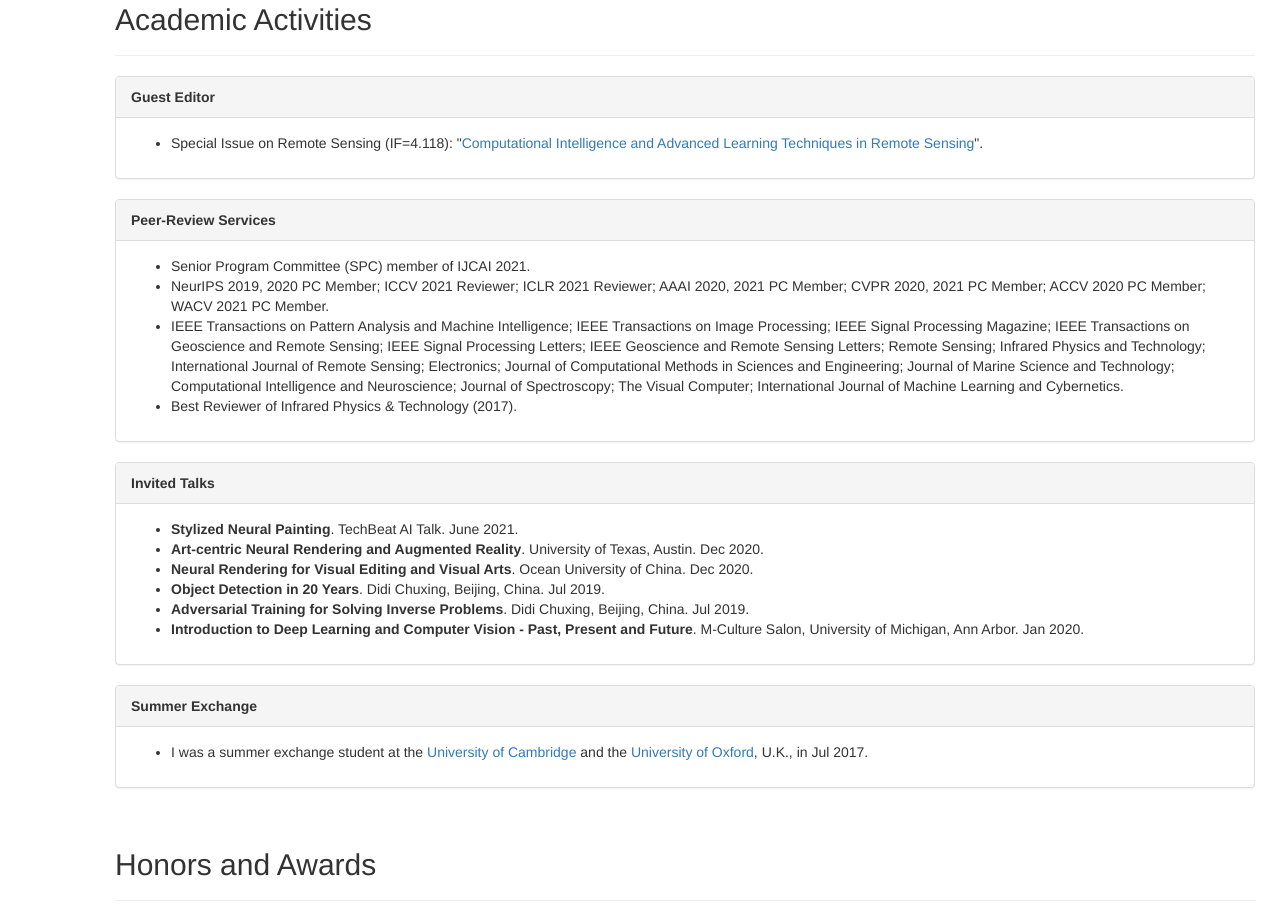
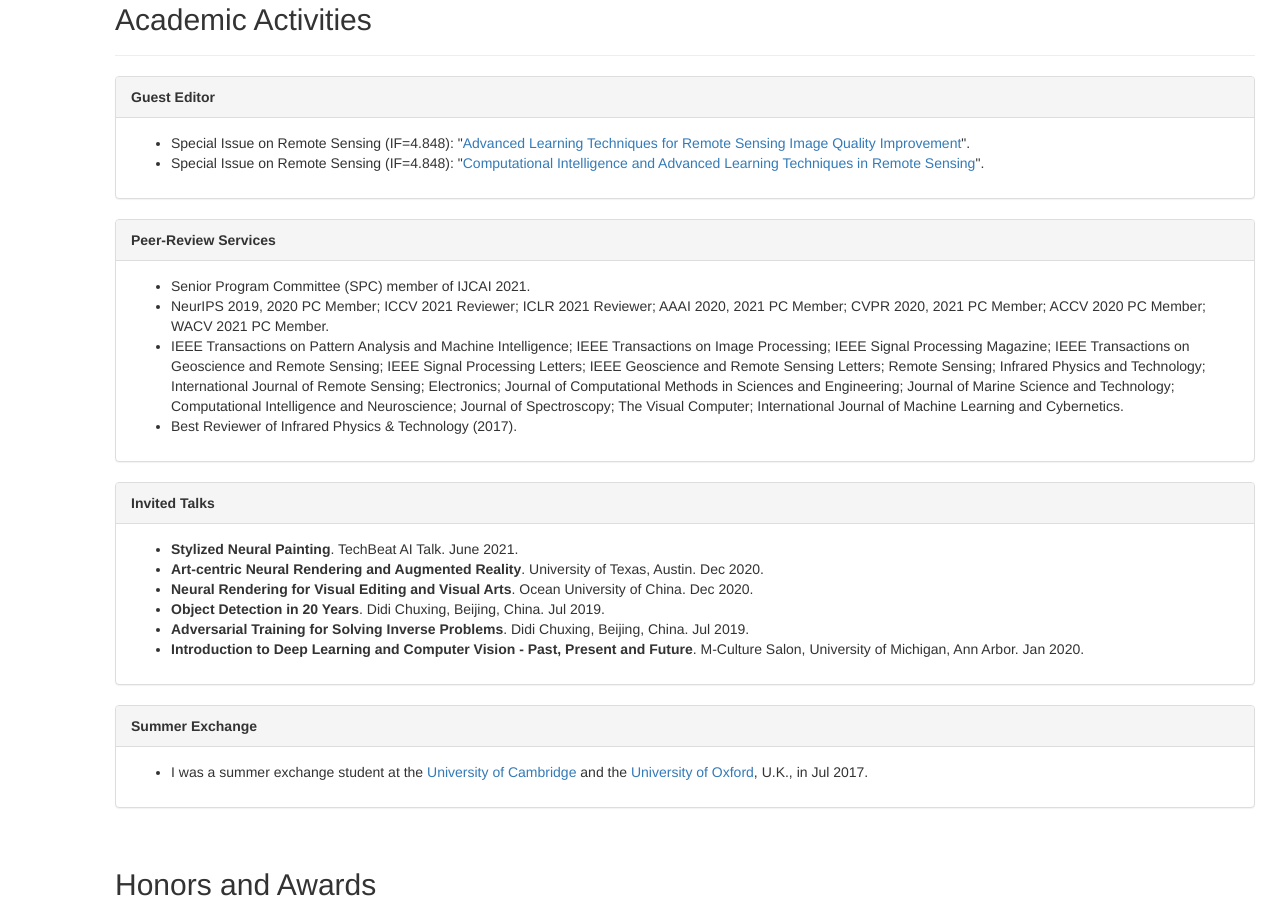
Before and after one commit to zhengxiazou/zhengxiazou.github.io, a plain HTML site: page index.html in a window 1280 px wide. Shown: the part 5817-6735 px from the top of the page. Drawn offline with nearby package versions, Linux system fonts and the light colour scheme.

Commit message:
Update index.html

```diff
--- a/index.html
+++ b/index.html
@@ -873,7 +873,10 @@
               <div class="panel-heading"><b>Guest Editor</b> </div>
               <div class="panel-body">
                 <ul>
-                  <li>Special Issue on Remote Sensing (IF=4.118): "<a href="https://www.mdpi.com/journal/remotesensing/special_issues/CIALT_RS"
+                  <li>Special Issue on Remote Sensing (IF=4.848): "<a href="https://www.mdpi.com/journal/remotesensing/special_issues/RS_Image_Quality_Improvement"
+
+                      target="_blank">Advanced Learning Techniques for Remote Sensing Image Quality Improvement</a>".</li>
+                  <li>Special Issue on Remote Sensing (IF=4.848): "<a href="https://www.mdpi.com/journal/remotesensing/special_issues/CIALT_RS"
 
                       target="_blank">Computational Intelligence and Advanced
                       Learning Techniques in Remote Sensing</a>".</li>
```
